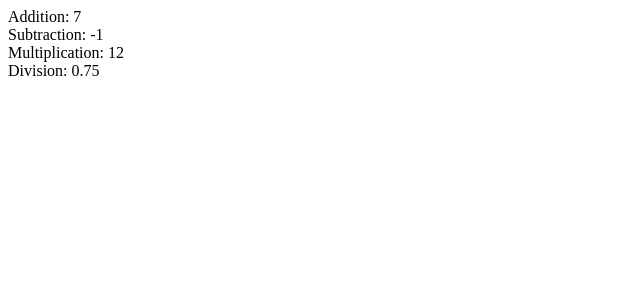
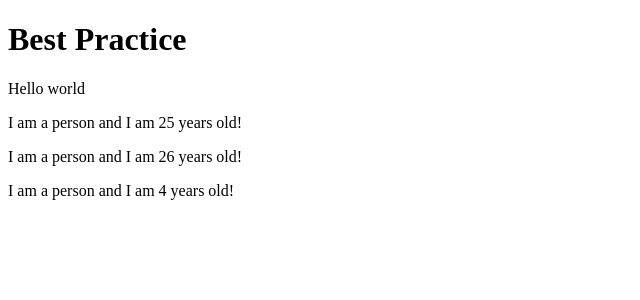
Before and after one commit to SRILAKSHMI576/React_Learnigs, a React (Create React App) app: page / in a window 1280 px wide. Shown: the top 300 px of the page, without its empty margins (0-640 px from the left). Built offline with nearby package versions, Linux system fonts and the light colour scheme.

Commit message:
Pass dynamic content to component

```diff
--- a/src/App.js
+++ b/src/App.js
@@ -1,15 +1,42 @@
 import React from "react";
 import SpaceX from "./Components/SpaceX";
 import PropsExample from "./Components/PropsEx1";
+import ClassPropsEx from "./Components/ClassPropsEx";
+import Person from "./UdemyCourse/Person";
 
 function App() {
   return (
     <div className="App">
+      <h1>Best Practice</h1>
+      <hi>Hello world</hi>
       {/* <SpaceX /> */}
-      <PropsExample name="Addition: " num={3 + 4} />
-      <PropsExample name="Subtraction: " num={3 - 4} />
-      <PropsExample name="Multiplication: " num={3 * 4} />
-      <PropsExample name="Division: " num={3 / 4} />
+      {/* <PropsExample name="Addition: " num={3 + 4}>
+        <p>This is children Component</p>
+      </PropsExample>
+
+      <PropsExample name="Subtraction: " num={3 - 4}>
+        <p>This is children Component</p>
+      </PropsExample>
+
+      <PropsExample name="Multiplication: " num={3 * 4}>
+        <p>This is children Component</p>
+      </PropsExample>
+
+      <PropsExample name="Division: " num={3 / 4}>
+        <br />
+        <button>Click</button>
+      </PropsExample> */}
+      {/* <ClassPropsEx name="Addition: " num={3 + 2} />
+      <p>This is children Component</p>
+      <ClassPropsEx name="Subtraction: " num={3 - 9} />
+      <p>This is children Component</p>
+      <ClassPropsEx name="Multiplication: " num={4 * 3} />
+      <p>This is children Component</p>
+      <ClassPropsEx name="Division: " div={12 / 6} />
+      <p>This is children Component</p> */}
+      <Person />
+      <Person />
+      <Person />
     </div>
   );
 }
--- /dev/null
+++ b/src/Components/ClassPropsEx.js
@@ -0,0 +1,13 @@
+import React, { PureComponent } from "react";
+
+export default class ClassPropsEx extends PureComponent {
+  render() {
+    return (
+      <div>
+        {this.props.name}
+        {this.props.num}
+        {this.props.children}
+      </div>
+    );
+  }
+}
--- a/src/Components/PropsEx1.js
+++ b/src/Components/PropsEx1.js
@@ -4,8 +4,9 @@ function PropsExample(props) {
   return (
     <div>
       <lable>
-        {props.name} {props.num}{" "}
+        {props.name} {props.num}
       </lable>
+      {props.children}
     </div>
   );
 }
--- /dev/null
+++ b/src/UdemyCourse/Person.js
@@ -0,0 +1,11 @@
+import React from "react";
+
+function Person() {
+  return (
+    <div>
+      <p>I am a person and I am {Math.floor(Math.random() * 30)} years old!</p>
+    </div>
+  );
+}
+
+export default Person;
```
